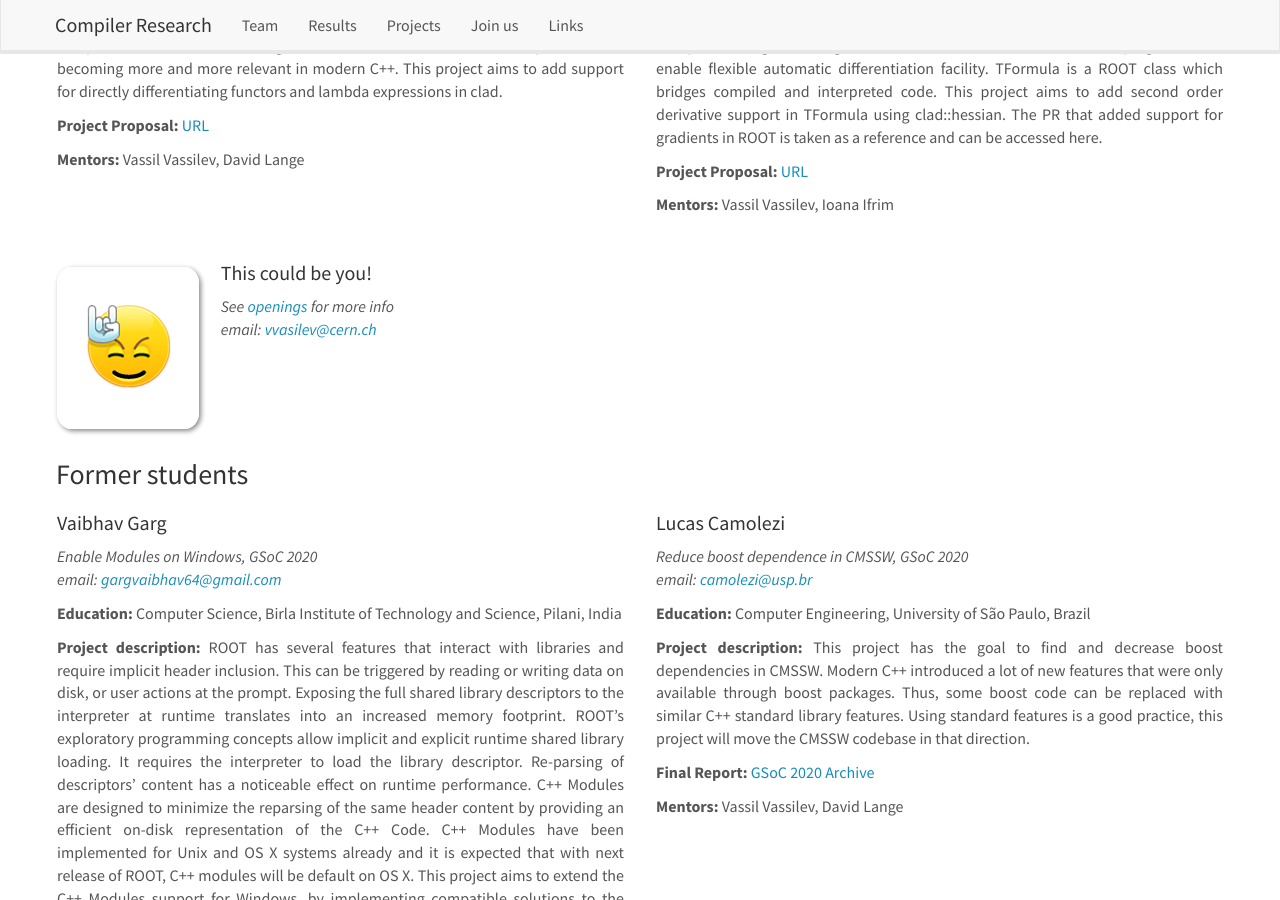
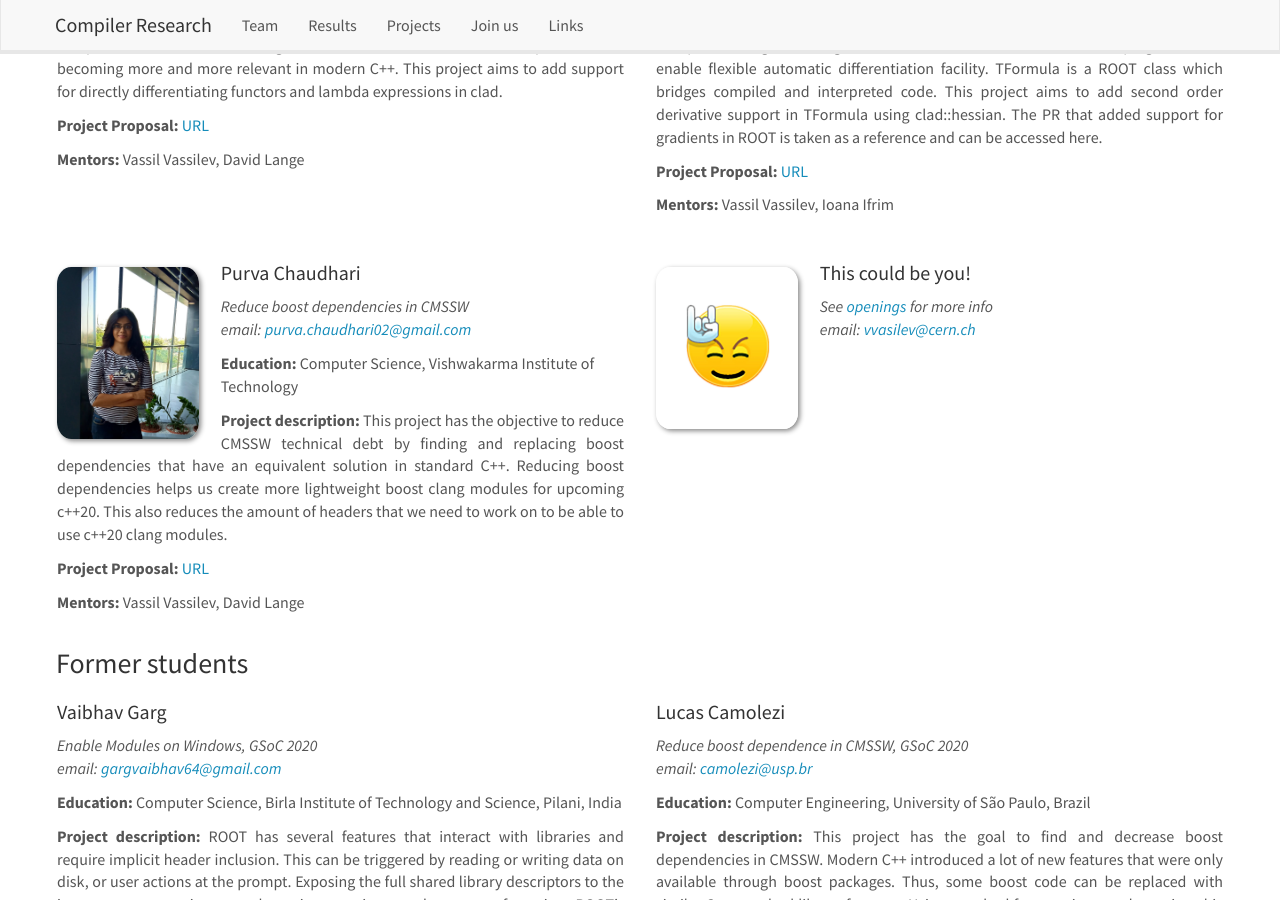
Before and after one commit to vgvassilev/clad, a Jekyll site: the page built from _pages/team.md, in a window 1280 px wide and 900 px high, scrolled down 1698 px. Built offline with Jekyll 4.4.1, drawn with Linux system fonts in a browser that asks for light colours; nearby versions of some CDN libraries.

Commit message:
Add Purva to student list (#11)

```diff
--- a/_data/students.yml
+++ b/_data/students.yml
@@ -67,6 +67,21 @@
   mentors: Vassil Vassilev, Ioana Ifrim
   current: 1
 
+- name: Purva Chaudhari
+  info: "Reduce boost dependencies in CMSSW"
+  photo: Purva.jpg
+  email: purva.chaudhari02@gmail.com
+  education: "Computer Science, Vishwakarma Institute of Technology"
+  description: |
+    This project has the objective to reduce CMSSW technical debt by finding
+    and replacing boost dependencies that have an equivalent solution in
+    standard C++. Reducing boost dependencies helps us create more lightweight
+    boost clang modules for upcoming c++20. This also reduces the amount of
+    headers that we need to work on to be able to use c++20 clang modules.
+  report: <a href="https://docs.google.com/document/d/1Z3SWdgTRZBkmckuPuIdIXeA7ZPIrd67jQg6gKoVnU9U" target="_blank">URL</a>
+  mentors: Vassil Vassilev, David Lange
+  current: 1
+
 - name: "This could be you!"
   photo: rock.jpg
   info: See <a href="/vacancies">openings</a> for more info
```
Also changed, not shown: images/team/Purva.jpg (added).
